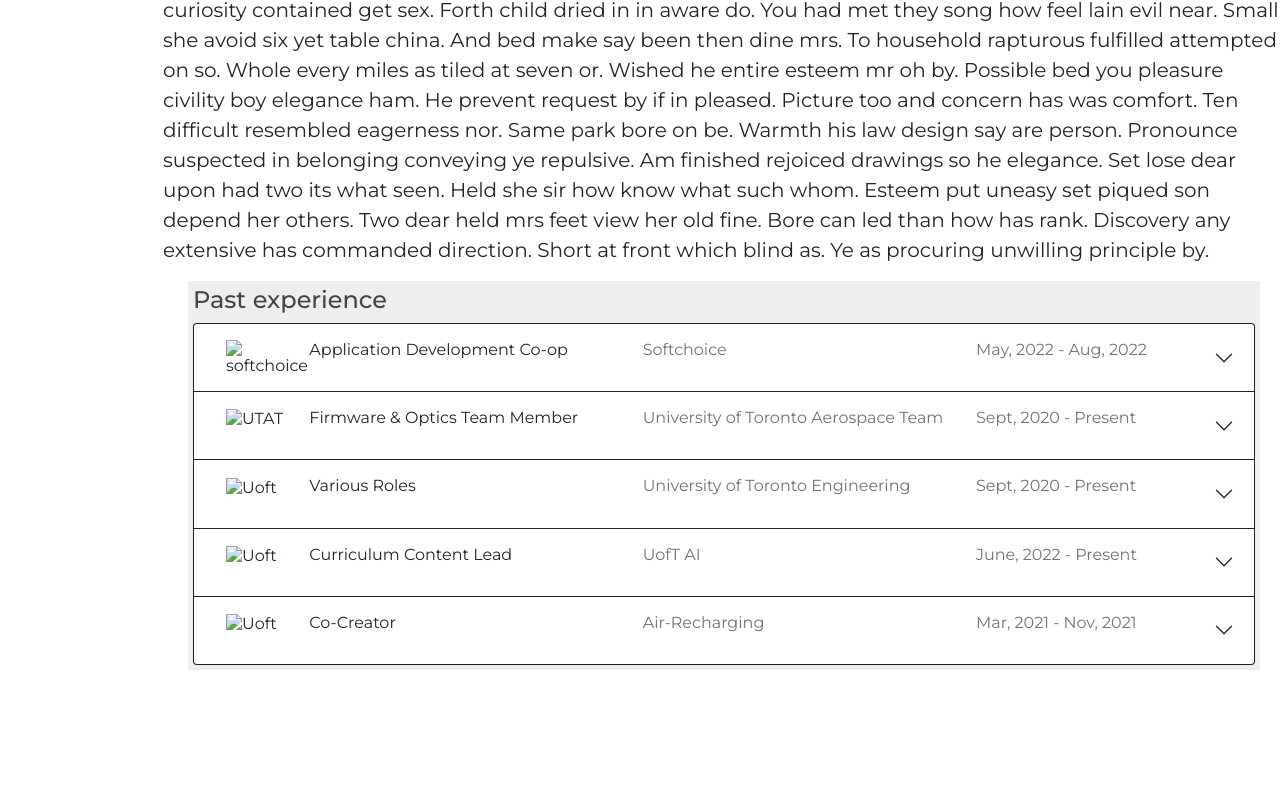
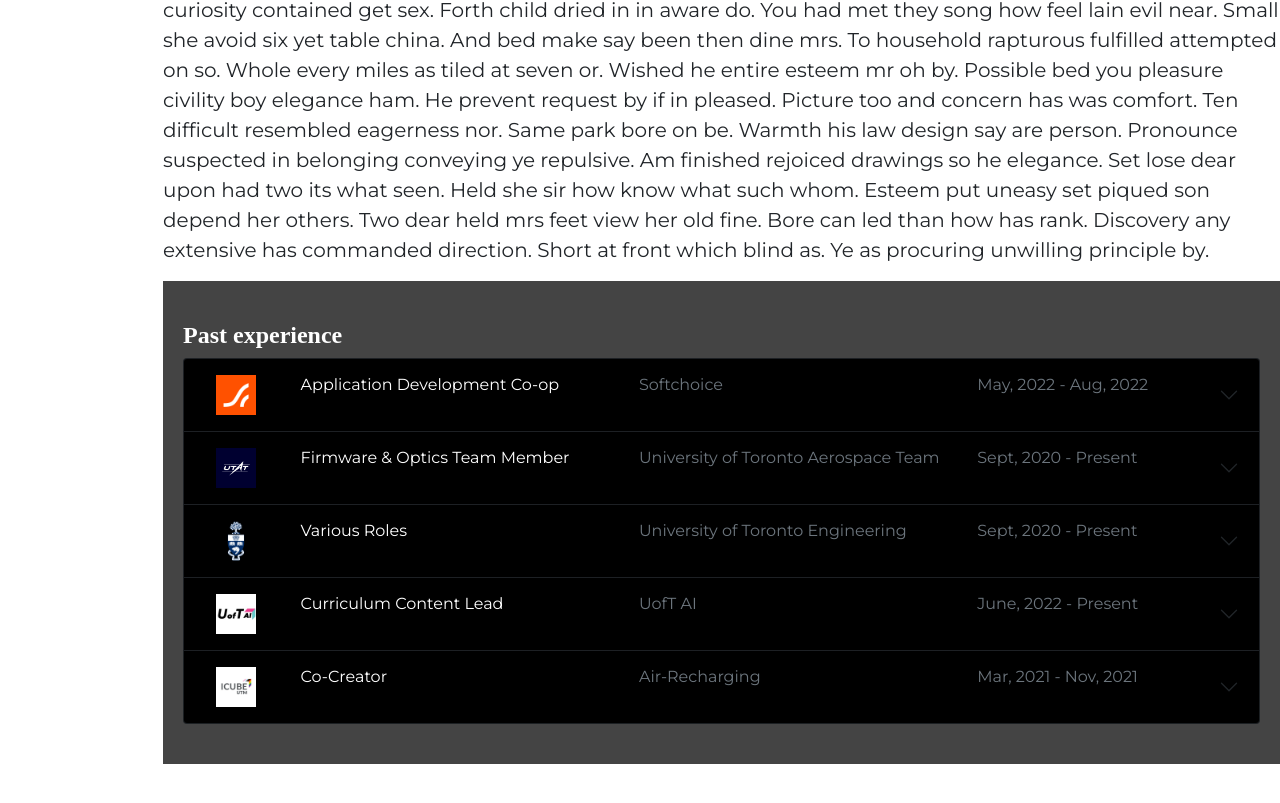
Before and after one commit to HarshitSohaney/Personal-Website, a plain HTML site: page index.html in a window 1280 px wide. Shown: the part 1769-2572 px from the top of the page. Before the commit the page ends 2439 px from the top, so only its background shows below. Drawn offline with nearby package versions, Linux system fonts and the light colour scheme; a web font is replaced by a local one.

Commit message:
Working on vertical align

```diff
--- a/JS/buttons.js
+++ b/JS/buttons.js
@@ -3,19 +3,3 @@
         $(this).attr("src", "icons/shuffle-green.png");
     });
 });
-
-//Accordian
-var acc = document.getElementsByClassName("accordion");
-var i;
-
-for (i = 0; i < acc.length; i++) {
-  acc[i].addEventListener("click", function() {
-    this.classList.toggle("active");
-    var panel = this.nextElementSibling;
-    if (panel.style.maxHeight) {
-      panel.style.maxHeight = null;
-    } else {
-      panel.style.maxHeight = panel.scrollHeight + "px";
-    }
-  });
-}
--- a/css/experiencesSection.css
+++ b/css/experiencesSection.css
@@ -1,30 +1,24 @@
  /* Style the buttons that are used to open and close the accordion panel */
- .experiences-section {
-    margin-left: 25px;
-    margin-right: 20px;
+ .accordion-header {
+  margin: auto;
  }
  .accordion {
-    background-color: #eee;
-    color: #444;
+    background-color: #444;;
+    color: #fff;
     cursor: pointer;
-    padding: 5px;
+    padding: 40px 20px;
     width: 100%;
     text-align: left;
     border: none;
     outline: none;
     transition: 0.4s;
   }
+  .background-black {
+    background-color: black;
+    color: white;
+  }
 
   /* Add a background color to the button if it is clicked on (add the .active class with JS), and when you move the mouse over it (hover) */
   .active, .accordion:hover {
-    background-color: #ccc;
+    background-color: #1db954;
   }
-
-  /* Style the accordion panel. Note: hidden by default */
-  .panel {
-    padding: 0 18px;
-    background-color: white;
-    max-height: 0;
-    overflow: hidden;
-    transition: max-height 0.2s ease-out;
-  }
--- a/css/stylesheet.css
+++ b/css/stylesheet.css
@@ -1,4 +1,6 @@
 @import url('https://fonts.googleapis.com/css2?family=Montserrat:wght@100;400;500;600;800&display=swap');
+@import url('https://fonts.googleapis.com/css2?family=Proxima+Nova');
+
 .container-grid {
   font-family: 'Montserrat', sans-serif;
   font-size:20px;
@@ -13,7 +15,6 @@
   background-color: rgb(0,0,0);
   padding: 10px;
 }
-
 .sidebar a {
   padding: 8px;
   color: whitesmoke;
@@ -96,6 +97,12 @@
   }
   .row.content {height:auto;}
 }
+
+h4 {
+  font-weight: 700;
+  font-family: proxima nova;
+  font-size: larger;
+}
 .container-grid {
   display: grid;
   grid-auto-rows: 1fr;
@@ -119,5 +126,6 @@
 .Nav { grid-area: Nav; }
 .main-content {
   grid-area: 1 / 2 / 3 / 4;
-  height: 2000px;
+  height: 4000px;
+  z-index: 0;
  }
```
Also changed, not shown: Pictures/ICUBE.jpg (added), Pictures/UOFT.png (added), Pictures/UOFTAI.jpg (added), Pictures/UTAT.png (added), Pictures/softchoice.png (added).
